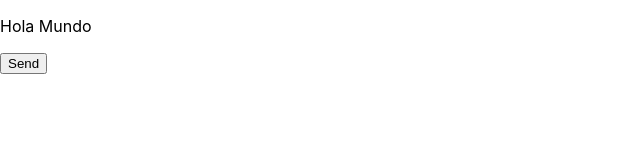
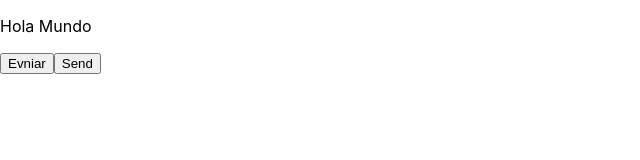
Before and after one commit to cesaroer/primer-react-app, a React (Create React App) app: page / in a window 1280 px wide. Shown: the top 160 px of the page, without its empty margins (0-640 px from the left). Built offline with nearby package versions, Linux system fonts and the light colour scheme.

Commit message:
Added comments to know component life cycle

```diff
--- a/src/App.js
+++ b/src/App.js
@@ -1,4 +1,33 @@
 import { Component } from 'react'
+
+class Btn extends Component {
+    state = {
+    }
+
+    constructor(props) {
+        // Se ejecuta primero
+        super(props)
+        console.log('Constructor', props);
+
+    }
+
+    componentDidMount() {
+        // se ejecuta ultimo
+        console.log('componentDidMount');
+    }
+
+    render() {
+        // se ejecuta en medio
+        console.log("Ejecutando metodo render de Btn")
+
+        return (
+            <button>
+                Evniar
+            </button>
+        )
+    }
+}
+
 
 class App extends Component {
 
@@ -13,8 +42,9 @@
                 <p>
                     Hola Mundo
                 </p>
+                <Btn humor="feliz" />
                 <button
-                    className={"${this.state.valor}"}
+                    className={this.state.valor}
                     onClick={() => this.setState({ valor: 2 })}
                 >
                     Send
```
